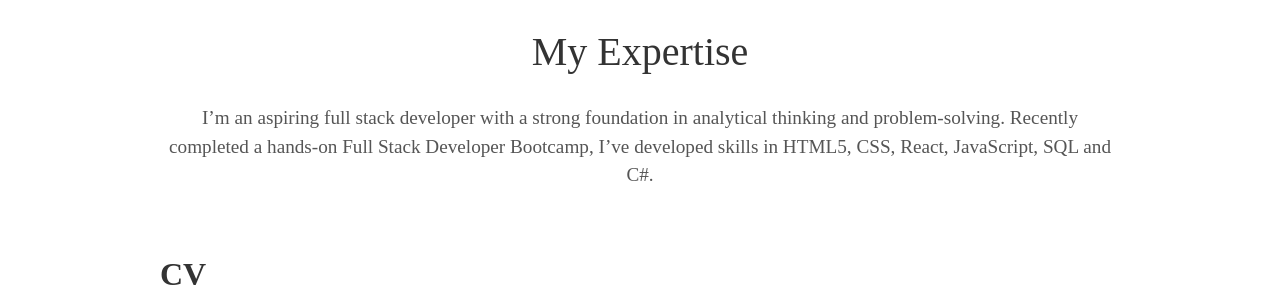
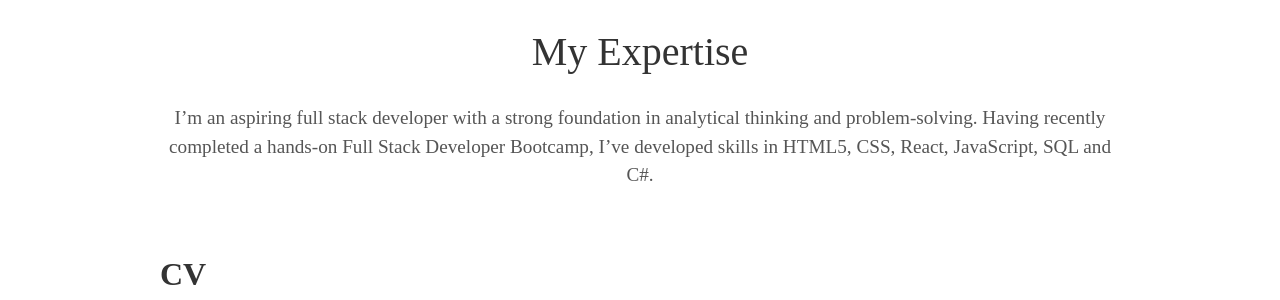
Before and after one commit to SpPag/SpPag.github.io, a Jekyll site: the page built from index.html, in a window 1280 px wide. Shown: the part 953-1253 px from the top of the page. Built offline with Jekyll 4.4.1, drawn with Linux system fonts in a browser that asks for light colours; some web fonts are replaced.

Commit message:
CV update

```diff
--- a/_config.yml
+++ b/_config.yml
@@ -6,7 +6,7 @@ description: Full Stack Developer Project Portfolio
 
 # User settings
 username: Spyridon Pagiatis
-user_description: I’m an aspiring full stack developer with a strong foundation in analytical thinking and problem-solving. Recently completed a hands-on Full Stack Developer Bootcamp, I’ve developed skills in HTML5, CSS, React, JavaScript, SQL and C#.
+user_description: I’m an aspiring full stack developer with a strong foundation in analytical thinking and problem-solving. Having recently completed a hands-on Full Stack Developer Bootcamp, I’ve developed skills in HTML5, CSS, React, JavaScript, SQL and C#.
 user_title: Full Stack Developer
 email: spiridonpagiatis@gmail.com
 # twitter_username: lorem_ipsum
--- a/_includes/about.html
+++ b/_includes/about.html
@@ -5,7 +5,7 @@
 
 <section id="CV">
         <h2>CV</h2>
-        <p>Click <a href="https://drive.google.com/file/d/1WIb5xZHdKm-AXamOKc8em0IO26-uWnMv/view?usp=sharing" target="_blank">here</a> to view my CV.</p>
+        <p>Click <a href="https://drive.google.com/file/d/16WFmETwSqU_QjfqLvjDvxZ06AWIWFPP_/view?usp=sharing" target="_blank">here</a> to view my CV.</p>
     </section>
 
 <section id="projects">
```
